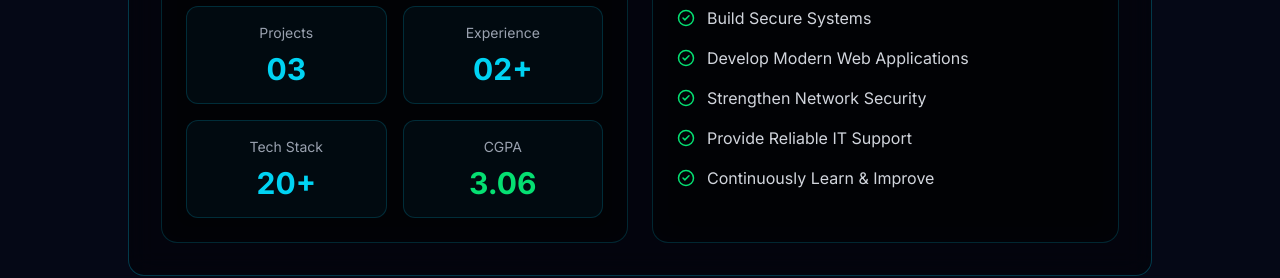
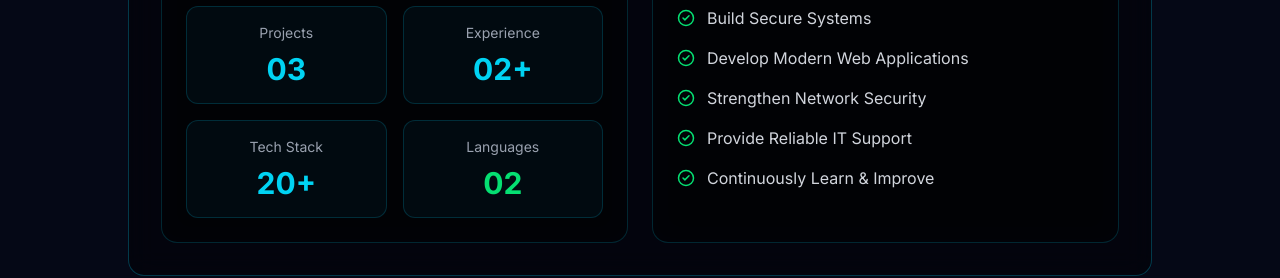
Before and after one commit to anwarazhad/anwar-portfolio, a React (Vite) app: page / in a window 1280 px wide. Shown: the part 1400-1678 px from the top of the page. Built offline with nearby package versions, Linux system fonts and the light colour scheme.

Commit message:
modified:   src/components/About.jsx

```diff
--- a/src/components/About.jsx
+++ b/src/components/About.jsx
@@ -206,8 +206,8 @@ backdrop-blur-md
               </div>
 
               <div className="bg-cyan-500/5 border border-cyan-500/20 rounded-xl p-4 text-center">
-                <p className="text-gray-400 text-sm">CGPA</p>
-                <h4 className="text-3xl font-bold text-green-400 mt-2">3.06</h4>
+                <p className="text-gray-400 text-sm">Languages</p>
+                <h4 className="text-3xl font-bold text-green-400 mt-2">02</h4>
               </div>
             </div>
           </motion.div>
```
